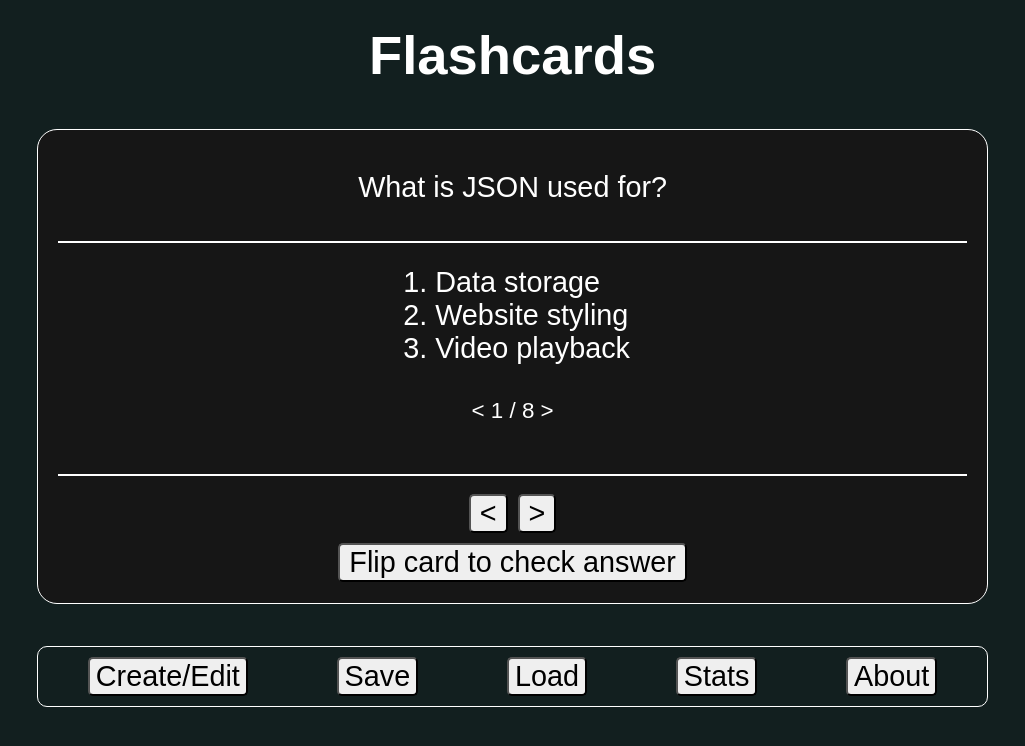
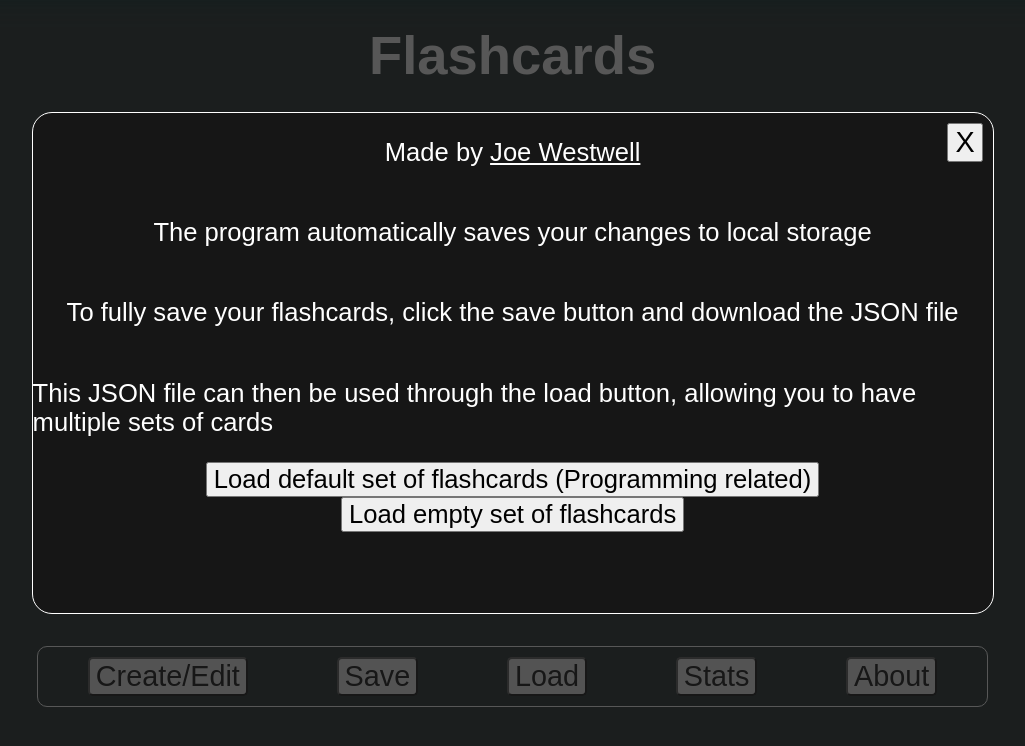
Before and after one commit to J-Wll/flashcards, a React (Vite) app: page / in a window 1280 px wide. Shown: the top 746 px of the page, without its empty margins (121-1146 px from the left). Built offline with nearby package versions, Linux system fonts and the light colour scheme.

Commit message:
Conditional Loading of a splash screen based on if the user is new or not

```diff
--- a/src/FlashcardHandler.jsx
+++ b/src/FlashcardHandler.jsx
@@ -9,19 +9,43 @@ import OverlayWindow from "./OverlayWindow.jsx"
 import defaultFlashcards from "./json/defaultFlashcards.json"
 import emptyFlashcards from "./json/emptyFlashcards.json"
 
+
 export default function FlashcardHandler() {
     const [flashcardNum, updateFlashcardNum] = useState(0);
-    const [stateFlashcards, updateStateFlashcards] = useState([defaultFlashcards]);
     const errorMsgRef = useRef(null);
     // can be none, splash, create, save, load, stats, about
-    const [overlayMode, updateOverlayMode] = useState("none");
+    const [stateOverlayMode, updateOverlayMode] = useState("none");
+    let overlayMode = "";
+    const [newUser, updateNewUser] = useState(localStorage.getItem("newUser"));
 
-    // Setting it to the array instead of the object
-    if (stateFlashcards.length === 1) {
-        updateStateFlashcards(stateFlashcards[0])
+    function initialFlashcards() {
+        let validFlashcards = true;
+        try {
+            console.log(JSON.parse(localStorage.getItem("flashcards"))[0].front);
+        }
+        catch (error) {
+            validFlashcards = false;
+        }
+
+        if (validFlashcards){
+            return JSON.parse(localStorage.getItem("flashcards"));
+        }
+        return emptyFlashcards;
     }
 
+    const [stateFlashcards, updateStateFlashcards] = useState(initialFlashcards());
+
     let amountOfFlashcards = stateFlashcards.length;
+
+    // If no newUser in local storage
+    console.log("NEW USERS", newUser)
+    if (newUser === null) {
+        console.log("IGFHASF");
+        overlayMode = "splash"
+    }
+    else {
+        overlayMode = stateOverlayMode;
+    }
 
     // Navigation functions
     function prevCard() {
@@ -152,7 +176,7 @@ export default function FlashcardHandler() {
     return (
         <>
             {/* if overlay mode is not none, return the overlayWindow component, else return empty fragment */}
-            {overlayMode != "none" ? <OverlayWindow overlayMode={overlayMode} flashcardContent={stateFlashcards[flashcardNum]} resetOverlay={() => updateOverlayMode("none")} editCard={editCard} createCards={createCards} defaultCards={defaultCards} emptyCards={emptyCards} loadFileControls={loadFileControls} prev={prevCard} next={nextCard} /> : <></>}
+            {overlayMode != "none" ? <OverlayWindow overlayMode={overlayMode} flashcardContent={stateFlashcards[flashcardNum]} resetOverlay={() => {updateOverlayMode("none") ;overlayMode = stateOverlayMode; }} editCard={editCard} createCards={createCards} defaultCards={defaultCards} newUser={newUser} updateNewUser={updateNewUser} emptyCards={emptyCards} loadFileControls={loadFileControls} prev={prevCard} next={nextCard} /> : <></>}
 
 
             {/* functions for program control are passed into the component */}
--- a/src/OverlayWindow.jsx
+++ b/src/OverlayWindow.jsx
@@ -6,6 +6,26 @@ import OverlayWindowMcOption from "./OverlayWindowMcOption.jsx"
 import { useEffect, useRef, useState } from "react";
 
 export default function OverlayWindow(props) {
+    console.log("OW");
+
+
+    // Initial splash screen
+    function splashWindow() {
+        console.log("splw");
+        localStorage.setItem("newUser", "notNew")
+
+
+        return (
+            <>
+                <p className="text-white ft-2">Made by <a className="text-white" href="https://github.com/J-Wll">Joe Westwell</a></p>
+                <p className="text-white ft-2">The program automatically saves your changes to local storage</p>
+                <p className="text-white ft-2">To fully save your flashcards, click the save button and download the JSON file</p>
+                <p className="text-white ft-2">This JSON file can then be used through the load button, allowing you to have multiple sets of cards</p>
+                <button className="ft-2" onClick={props.defaultCards}>Load default set of flashcards (Programming related)</button>
+                <button className="ft-2" onClick={props.emptyCards}>Load empty set of flashcards</button>
+            </>
+        )
+    }
 
     // From the create cards button
     function createEditCardWindow() {
@@ -200,6 +220,7 @@ export default function OverlayWindow(props) {
     function setOverlayContent() {
         switch (props.overlayMode) {
             case "splash":
+                return splashWindow();
                 break;
             case "create":
                 return createEditCardWindow();
```
